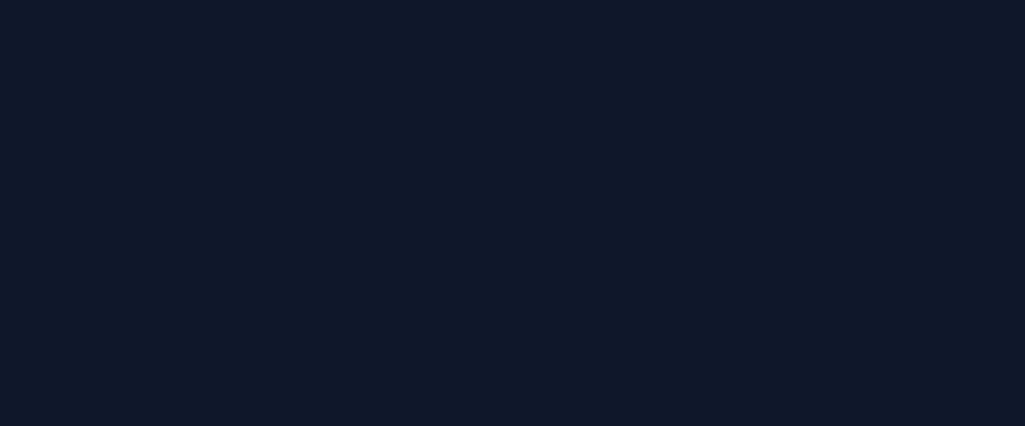
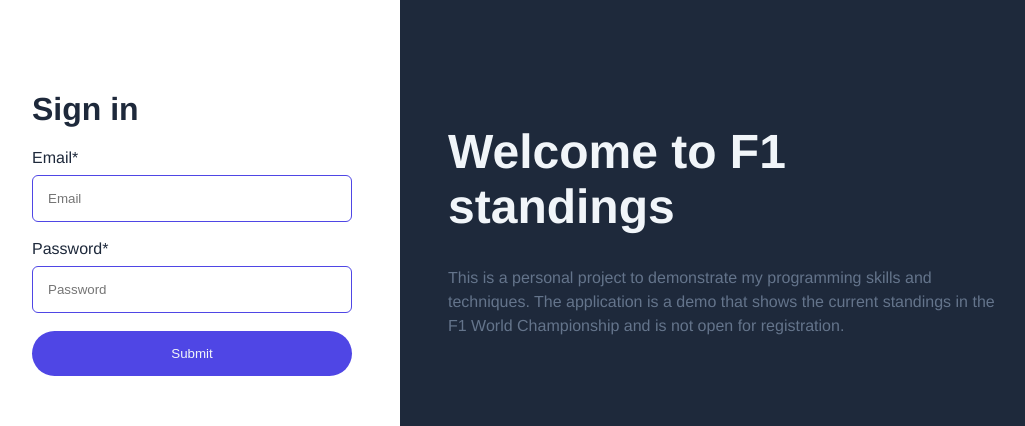
Before and after one commit to shonderdos/labs, an Angular app: page /login in a window 1280 px wide. Before the commit this address led to /drivers. Shown: the part 177-603 px from the top of the page, without its empty margins (224-1249 px from the left). Built offline with nearby package versions, Linux system fonts and the light colour scheme; no server answers; the database is empty.

Commit message:
feature(login, dashboard): add login screen and empty dasboard page

```diff
--- a/src/app/app-routing.ts
+++ b/src/app/app-routing.ts
@@ -1,7 +1,32 @@
 import { Routes } from '@angular/router';
 import LayoutComponent from './layouts/layout.component';
+import { isLoggedInGuard } from './shared/guards/isLogedIn.guard';
 
 export const routes: Routes = [
+  //   AUTHENTICATION
+  {
+    path: '',
+    component: LayoutComponent,
+    data: {
+      layout: 'empty',
+    },
+    children: [{ path: 'login', loadComponent: () => import('./authentication/login/login.component') }],
+  },
+  // DASHBOARD
+  {
+    path: '',
+    component: LayoutComponent,
+    data: {
+      layout: 'vertical',
+    },
+    canActivate: [isLoggedInGuard],
+    children: [
+      { path: 'dashboard', loadComponent: () => import('./dashboard/dashboard.component') },
+      { path: '', redirectTo: '/dashboard', pathMatch: 'full' },
+      { path: '**', redirectTo: '/dashboard' },
+    ],
+  },
+  // PUBLIC
   {
     path: '',
     component: LayoutComponent,
--- a/src/app/authentication/login/login.component.html
+++ b/src/app/authentication/login/login.component.html
@@ -0,0 +1,39 @@
+<div class="wrapper">
+  <div class="half left">
+    <div>
+      <h1>Sign in</h1>
+      <div *ngIf="error | async">
+        <p>Login attempt failed, please try again.</p>
+      </div>
+      <form [formGroup]="loginForm">
+        <div class="formfield">
+          <div class="input-wrapper">
+            <label for="email">Email*</label>
+            <input [formControl]="email" type="text" id="email" name="email" placeholder="Email" />
+          </div>
+        </div>
+        <br />
+
+        <div class="formfield">
+          <div class="input-wrapper">
+            <label for="password">Password*</label>
+            <input [formControl]="password" type="password" id="password" name="password" placeholder="Password" />
+          </div>
+        </div>
+        <br />
+        <div class="button-container">
+          <button (click)="handleSubmit()">Submit</button>
+        </div>
+      </form>
+    </div>
+  </div>
+  <div class="half right">
+    <div class="content-container">
+      <h1 class="header">Welcome to F1 standings</h1>
+      <p>
+        This is a personal project to demonstrate my programming skills and techniques. The application is a demo that
+        shows the current standings in the F1 World Championship and is not open for registration.
+      </p>
+    </div>
+  </div>
+</div>
--- /dev/null
+++ b/src/app/authentication/login/login.component.scss
@@ -0,0 +1,73 @@
+.wrapper {
+  display: flex;
+  height: 100vh;
+}
+
+.half {
+  flex: 1;
+  align-items: stretch;
+  padding: 3rem;
+}
+
+.left {
+  background-color: #ffffff;
+  color: #1e293b;
+  display: flex;
+  align-items: center;
+  justify-content: end;
+}
+
+.right {
+  background-color: #1e293b;
+  color: #f1f5f9;
+  display: flex;
+  align-items: center;
+}
+
+.header {
+  font-size: 48px;
+}
+p {
+  line-height: 1.5;
+  color: #64748b;
+}
+.content-container {
+  width: 35rem;
+}
+form {
+  width: 20rem;
+}
+label {
+  padding-bottom: 8px;
+}
+
+.input-wrapper {
+  display: flex;
+  flex-direction: column;
+}
+input[type='password'],
+input[type='text'] {
+  border: 1px solid var(--select-border-color-focus);
+  border-radius: 0.375rem;
+  padding: 15px;
+}
+
+.error {
+  color: red;
+  font-size: 12px;
+  margin-top: 5px;
+}
+
+button {
+  background-color: var(--select-border-color-focus);
+  color: #f1f5f9;
+  border-radius: 100px;
+  padding: 15px;
+  cursor: pointer;
+  border: none;
+}
+
+.button-container {
+  display: flex;
+  flex-direction: column;
+}
--- a/src/app/authentication/login/login.component.ts
+++ b/src/app/authentication/login/login.component.ts
@@ -0,0 +1,51 @@
+import { ChangeDetectionStrategy, Component } from '@angular/core';
+import { FirebaseService } from '../../shared/services/firebase/firebase.service';
+import { FormBuilder, FormControl, ReactiveFormsModule } from '@angular/forms';
+import { Router } from '@angular/router';
+import { BehaviorSubject, catchError, EMPTY, tap } from 'rxjs';
+import { AsyncPipe, NgIf } from '@angular/common';
+import { AuthService } from '../../shared/services/auth/auth.service';
+
+@Component({
+  selector: 'app-login',
+  templateUrl: `./login.component.html`,
+  styleUrls: ['./login.component.scss'],
+  standalone: true,
+  changeDetection: ChangeDetectionStrategy.OnPush,
+  imports: [ReactiveFormsModule, AsyncPipe, NgIf],
+})
+export default class LoginComponent {
+  constructor(
+    private firebaseService: FirebaseService,
+    private fb: FormBuilder,
+    private router: Router,
+    private authService: AuthService
+  ) {}
+
+  public loginForm = this.fb.group({
+    email: [''],
+    password: [''],
+  });
+
+  public email = this.loginForm.get('email') as FormControl;
+  public password = this.loginForm.get('password') as FormControl;
+  public error = new BehaviorSubject<any>(null);
+
+  public handleSubmit() {
+    this.firebaseService
+      .login(this.email.value as string, this.password.value as string)
+      .pipe(
+        tap((res) => {
+          this.authService.login(res);
+        }),
+        tap((res) => {
+          this.router.navigate(['/dashboard']);
+        }),
+        catchError((err) => {
+          this.error.next(err);
+          return EMPTY;
+        })
+      )
+      .subscribe();
+  }
+}
--- /dev/null
+++ b/src/app/dashboard/dashboard.component.html
@@ -0,0 +1 @@
+<p>Dashboard component works!</p>
--- /dev/null
+++ b/src/app/dashboard/dashboard.component.ts
@@ -0,0 +1,10 @@
+import { ChangeDetectionStrategy, Component } from '@angular/core';
+
+@Component({
+  standalone: true,
+  selector: 'app-dashboard',
+  templateUrl: './dashboard.component.html',
+  styleUrls: ['./dashboard.component.scss'],
+  changeDetection: ChangeDetectionStrategy.OnPush,
+})
+export default class DashboardComponent {}
--- /dev/null
+++ b/src/app/shared/guards/isLogedIn.guard.ts
@@ -0,0 +1,7 @@
+import { CanActivateFn } from '@angular/router';
+import { inject } from '@angular/core';
+import { AuthService } from '../services/auth/auth.service';
+
+export const isLoggedInGuard: CanActivateFn = (route, state) => {
+  return inject(AuthService).isAuthenticated;
+};
--- /dev/null
+++ b/src/app/shared/services/auth/auth.service.ts
@@ -0,0 +1,32 @@
+import { Injectable } from '@angular/core';
+import { getAuth } from 'firebase/auth';
+
+@Injectable({
+  providedIn: 'root',
+})
+export class AuthService {
+  private _isAuthenticated = false;
+  private _user = null;
+
+  get isAuthenticated() {
+    return this._isAuthenticated;
+  }
+
+  get user() {
+    return this._user;
+  }
+
+  public login(user: any) {
+    const auth = getAuth();
+
+    console.log(auth);
+
+    this._isAuthenticated = true;
+    this._user = user;
+  }
+
+  public logout() {
+    this._isAuthenticated = false;
+    this._user = null;
+  }
+}
--- a/src/app/shared/services/firebase/firebase.service.ts
+++ b/src/app/shared/services/firebase/firebase.service.ts
@@ -1,7 +1,8 @@
 import { Injectable } from '@angular/core';
 import { initializeApp } from 'firebase/app';
 import { collection, getDocs, getFirestore, orderBy, query } from 'firebase/firestore';
-import { BehaviorSubject } from 'rxjs';
+import { getAuth, signInWithEmailAndPassword } from 'firebase/auth';
+import { BehaviorSubject, defer, from } from 'rxjs';
 import { DriverStanding } from '../../../driver-standings/utils/driver-standing.interface';
 import { ConstructorStanding } from '../../../constructor-standings/utils/constructor-standings.interface';
 
@@ -18,6 +19,7 @@ export class FirebaseService {
 
   // Initialize Firebase
   private app = initializeApp(this.firebaseConfig);
+  private auth = getAuth(this.app);
   public db = getFirestore(this.app);
 
   public driverStandings = new BehaviorSubject<DriverStanding[]>([]);
@@ -41,4 +43,7 @@ export class FirebaseService {
     });
     this.driverStandings.next(data);
   }
+  public login(email: string, password: string) {
+    return defer(() => from(signInWithEmailAndPassword(this.auth, email, password)));
+  }
 }
```
Also changed, not shown: src/app/dashboard/dashboard.component.scss (added), 1 other file (tests, documents, lock files or other folders).
